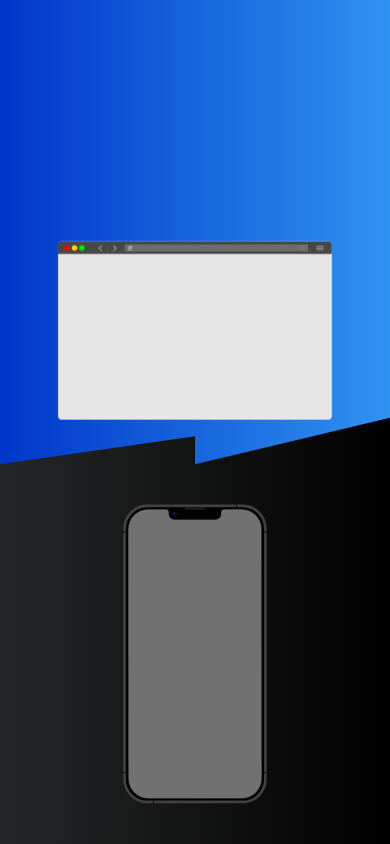
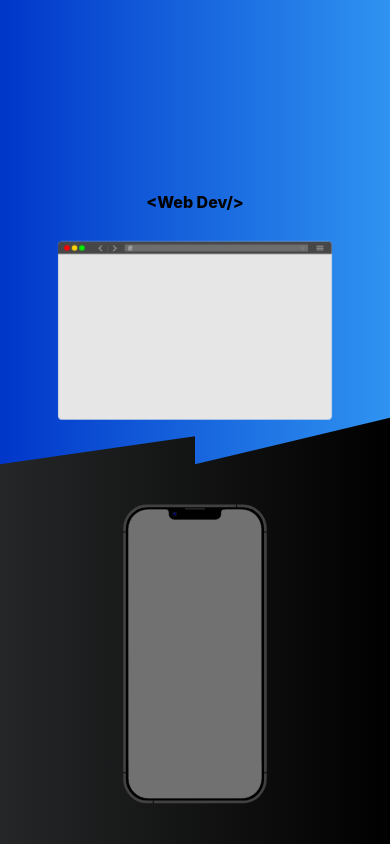
Before and after one commit to OctaviusBowman/portfolio-2022, a Next.js app: page / in a window 390 px wide. Built offline with nearby package versions, Linux system fonts and the light colour scheme.

Commit message:
Added responsive  browser title

```diff
--- a/pages/index.tsx
+++ b/pages/index.tsx
@@ -39,6 +39,9 @@ const Home: NextPage = () => {
               <Browser className={styles.browserLogo} />
             </Link>
           </motion.div>
+          <Link href="/webDev">
+            <p className={styles.webTitle}>{`<Web Dev/>`}</p>
+          </Link>
         </section>
 
         <section className={styles.bottomBg}>
--- a/styles/Home.module.css
+++ b/styles/Home.module.css
@@ -13,28 +13,12 @@
   z-index: 1;
 }
 
-/* .topBg:active {
-  transition-duration: .22s;
-  clip-path: none;
-  height: 100vh;
-} */
-
 .browserLogo {
   height: 100vh;
   width: 100vw;
   overflow: hidden;
   transition: transform .3s ease-out;
 }
-
-/* .browserLogo:hover {
-  transform: translate(0, -5px);
-} */
-
-/* .browserLogo:active {
-  transition: transform .2s ease-out;
-  transform: translate(0, 100px) scale(1.2);
-  margin-top: 5vh;
-} */
 
 .bottomBg {
   display: grid;
@@ -45,19 +29,25 @@
   padding-bottom: 10vh;
 }
 
-/* .bottomBg:active {
-  position: relative;
-  height: 100vh;
-  z-index: 100;
-  padding-top: 45vh;
-} */
-
 .phoneLogo {
   height: calc(45vh);
   width: 100vw;
 }
 
-/* .phoneLogo:active {
-  transition: transform .3s ease-out;
-  transform: translate(0, -150px) scale(2);
-} */
+.webTitle {
+  position: absolute;
+  top: 40%;
+  left: 50%;
+  transform: translate(-50%, -50%);
+  font-weight: 800;
+  font-size: 2rem;
+  user-select: none;
+  color: #6a6a6a;
+}
+
+@media (max-width: 750px) {
+  .webTitle {
+    font-size: 1rem;
+    color: black;
+  }
+}
```
